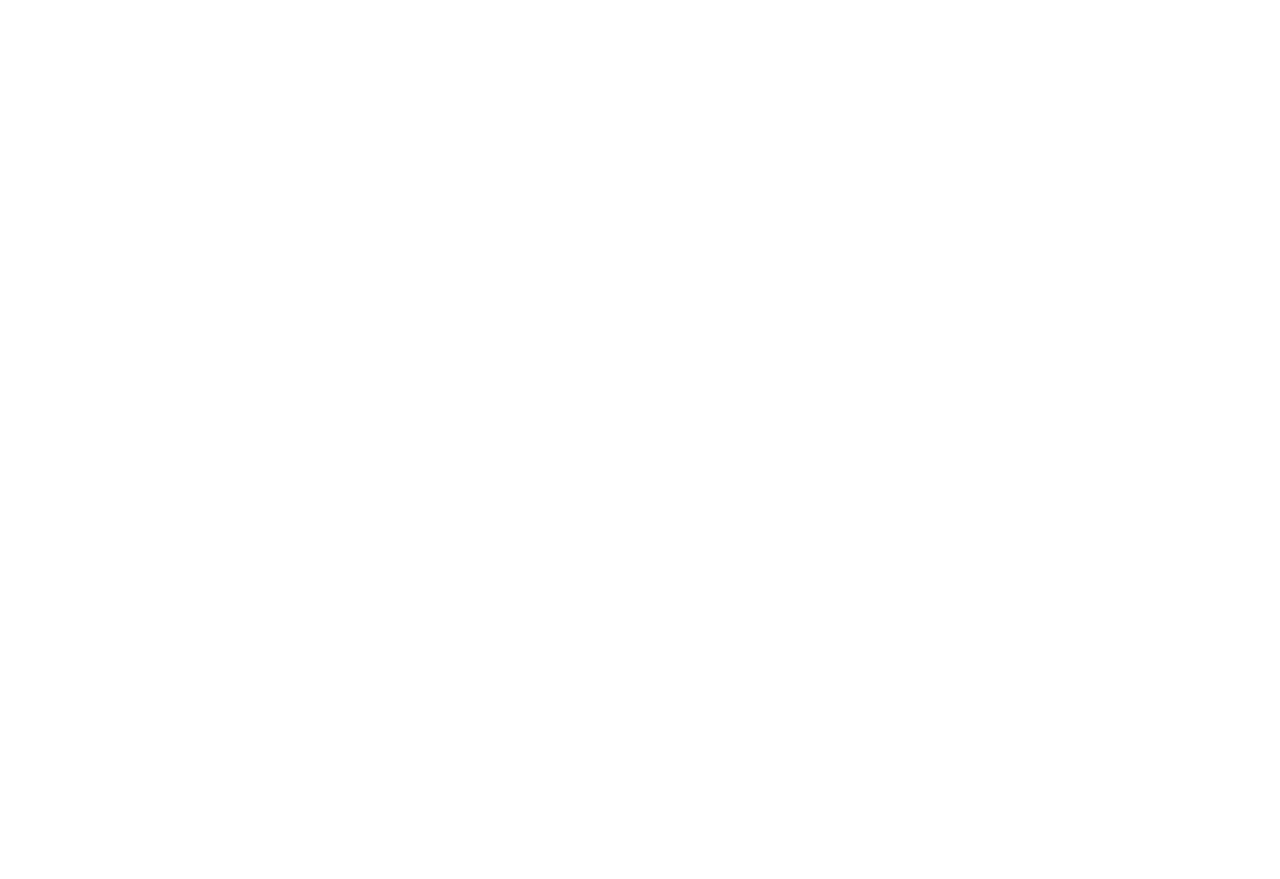
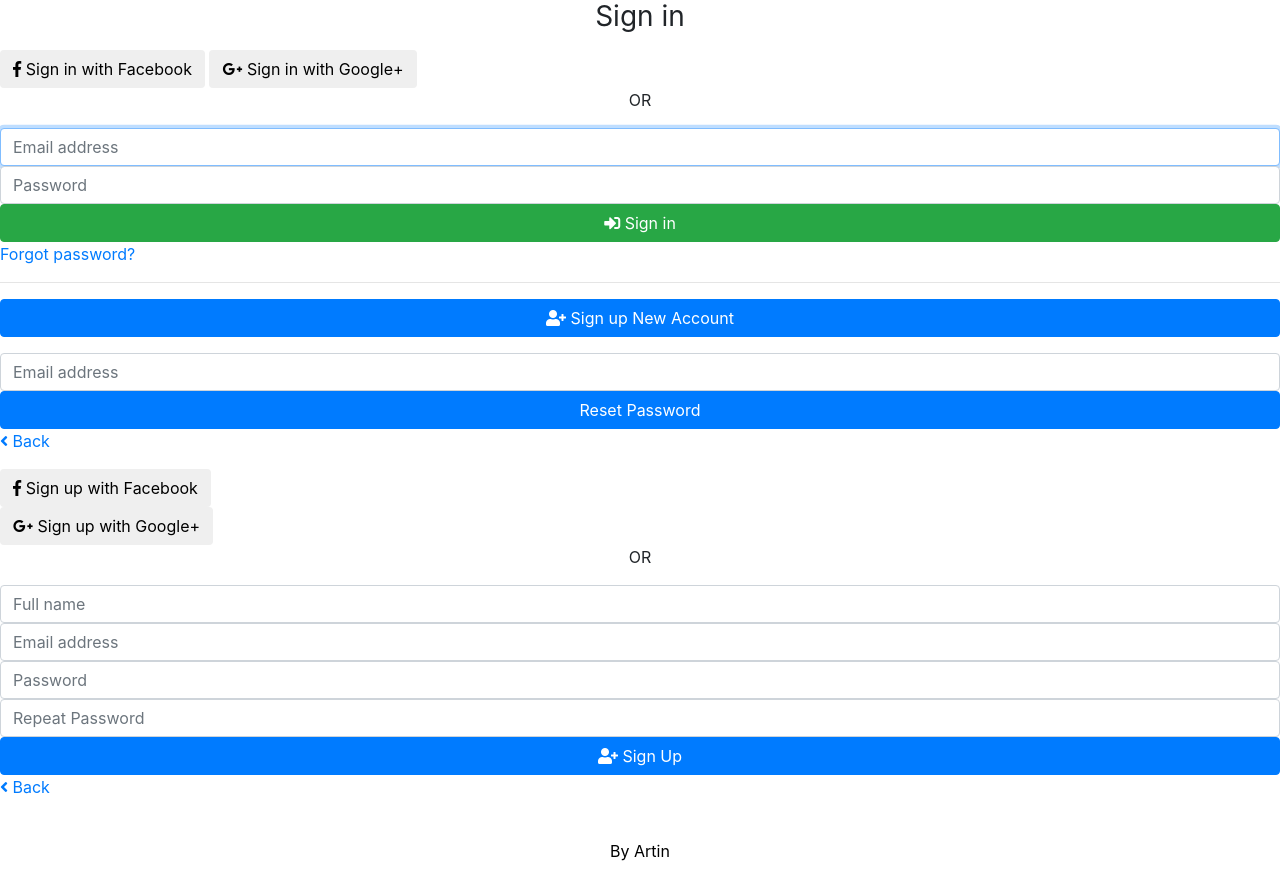
Before and after one commit to Epic-Coderss/Epic-Coderss.github.io, a plain HTML site: page login.html in a window 1280 px wide. Before the commit the page ends 800 px from the top, so only its background shows below. Drawn offline with nearby package versions, Linux system fonts and the light colour scheme.

Commit message:
Update login.html

```diff
--- a/login.html
+++ b/login.html
@@ -1,10 +1,88 @@
+<link href="//maxcdn.bootstrapcdn.com/bootstrap/4.0.0/css/bootstrap.min.css" rel="stylesheet" id="bootstrap-css">
+<script src="//maxcdn.bootstrapcdn.com/bootstrap/4.0.0/js/bootstrap.min.js"></script>
+<script src="//cdnjs.cloudflare.com/ajax/libs/jquery/3.2.1/jquery.min.js"></script>
+<!------ Include the above in your HEAD tag ---------->
+
 <!DOCTYPE html>
 <html lang="en">
 <head>
     <meta charset="UTF-8">
-    <title>document.title</title>
+    <meta name="viewport" content="width=device-width, initial-scale=1.0">
+    <meta http-equiv="X-UA-Compatible" content="ie=edge">
+    <link rel="stylesheet" href="https://maxcdn.bootstrapcdn.com/bootstrap/4.0.0/css/bootstrap.min.css" integrity="sha384-Gn5384xqQ1aoWXA+058RXPxPg6fy4IWvTNh0E263XmFcJlSAwiGgFAW/dAiS6JXm" crossorigin="anonymous">
+    <link rel="stylesheet" href="https://use.fontawesome.com/releases/v5.3.1/css/all.css" integrity="sha384-mzrmE5qonljUremFsqc01SB46JvROS7bZs3IO2EmfFsd15uHvIt+Y8vEf7N7fWAU" crossorigin="anonymous">
+    <link rel="stylesheet" href="/style.css">
+    <title>Bootstrap 4 Login/Register Form</title>
 </head>
 <body>
+<div id="logreg-forms">
+    <form class="form-signin">
+        <h1 class="h3 mb-3 font-weight-normal" style="text-align: center"> Sign in</h1>
+        <div class="social-login">
+            <button class="btn facebook-btn social-btn" type="button"><span><i class="fab fa-facebook-f"></i> Sign in with Facebook</span> </button>
+            <button class="btn google-btn social-btn" type="button"><span><i class="fab fa-google-plus-g"></i> Sign in with Google+</span> </button>
+        </div>
+        <p style="text-align:center"> OR  </p>
+        <input type="email" id="inputEmail" class="form-control" placeholder="Email address" required="" autofocus="">
+        <input type="password" id="inputPassword" class="form-control" placeholder="Password" required="">
 
+        <button class="btn btn-success btn-block" type="submit"><i class="fas fa-sign-in-alt"></i> Sign in</button>
+        <a href="#" id="forgot_pswd">Forgot password?</a>
+        <hr>
+        <!-- <p>Don't have an account!</p>  -->
+        <button class="btn btn-primary btn-block" type="button" id="btn-signup"><i class="fas fa-user-plus"></i> Sign up New Account</button>
+    </form>
+
+    <form action="/reset/password/" class="form-reset">
+        <input type="email" id="resetEmail" class="form-control" placeholder="Email address" required="" autofocus="">
+        <button class="btn btn-primary btn-block" type="submit">Reset Password</button>
+        <a href="#" id="cancel_reset"><i class="fas fa-angle-left"></i> Back</a>
+    </form>
+
+    <form action="/signup/" class="form-signup">
+        <div class="social-login">
+            <button class="btn facebook-btn social-btn" type="button"><span><i class="fab fa-facebook-f"></i> Sign up with Facebook</span> </button>
+        </div>
+        <div class="social-login">
+            <button class="btn google-btn social-btn" type="button"><span><i class="fab fa-google-plus-g"></i> Sign up with Google+</span> </button>
+        </div>
+
+        <p style="text-align:center">OR</p>
+
+        <input type="text" id="user-name" class="form-control" placeholder="Full name" required="" autofocus="">
+        <input type="email" id="user-email" class="form-control" placeholder="Email address" required autofocus="">
+        <input type="password" id="user-pass" class="form-control" placeholder="Password" required autofocus="">
+        <input type="password" id="user-repeatpass" class="form-control" placeholder="Repeat Password" required autofocus="">
+
+        <button class="btn btn-primary btn-block" type="submit"><i class="fas fa-user-plus"></i> Sign Up</button>
+        <a href="#" id="cancel_signup"><i class="fas fa-angle-left"></i> Back</a>
+    </form>
+    <br>
+
+</div>
+<p style="text-align:center">
+    <a href="http://bit.ly/2RjWFMfunction toggleResetPswd(e){
+    e.preventDefault();
+    $('#logreg-forms .form-signin').toggle() // display:block or none
+    $('#logreg-forms .form-reset').toggle() // display:block or none
+}
+
+function toggleSignUp(e){
+    e.preventDefault();
+    $('#logreg-forms .form-signin').toggle(); // display:block or none
+    $('#logreg-forms .form-signup').toggle(); // display:block or none
+}
+
+$(()=>{
+    // Login Register Form
+    $('#logreg-forms #forgot_pswd').click(toggleResetPswd);
+    $('#logreg-forms #cancel_reset').click(toggleResetPswd);
+    $('#logreg-forms #btn-signup').click(toggleSignUp);
+    $('#logreg-forms #cancel_signup').click(toggleSignUp);
+})g" target="_blank" style="color:black">By Artin</a>
+</p>
+<script src="https://cdnjs.cloudflare.com/ajax/libs/jquery/3.3.1/jquery.min.js"></script>
+<script src="https://maxcdn.bootstrapcdn.com/bootstrap/4.0.0/js/bootstrap.min.js" integrity="sha384-JZR6Spejh4U02d8jOt6vLEHfe/JQGiRRSQQxSfFWpi1MquVdAyjUar5+76PVCmYl" crossorigin="anonymous"></script>
+<script src="/script.js"></script>
 </body>
 </html>
```
